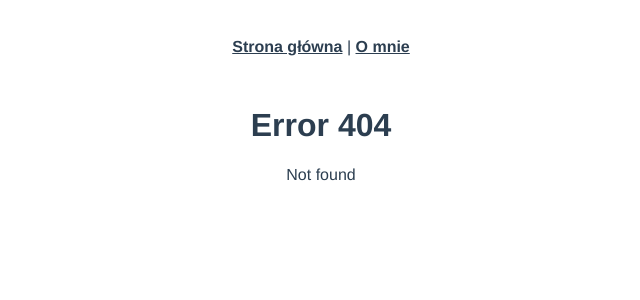
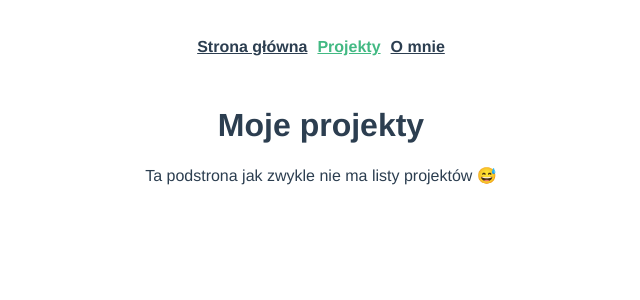
Before and after one commit to kamilniemczycki/kamilcraft.com, a Vue app: page /projects in a window 1280 px wide. Before the commit this address had no page. Shown: the top 300 px of the page, without its empty margins (319-959 px from the left). Built offline with nearby package versions, Linux system fonts and the light colour scheme.

Commit message:
Update web designing

```diff
--- a/public/index.html
+++ b/public/index.html
@@ -5,7 +5,7 @@
     <meta http-equiv="X-UA-Compatible" content="IE=edge">
     <meta name="viewport" content="width=device-width,initial-scale=1.0">
     <link rel="icon" href="<%= BASE_URL %>favicon.ico">
-    <title><%= htmlWebpackPlugin.options.title %></title>
+    <title>KamilCraft.com</title>
   </head>
   <body>
     <noscript>
--- a/src/App.vue
+++ b/src/App.vue
@@ -13,19 +13,6 @@
   text-align: center;
   color: #2c3e50;
 }
-
-#nav {
-  padding: 30px;
-
-  a {
-    font-weight: bold;
-    color: #2c3e50;
-
-    &.router-link-exact-active {
-      color: #42b983;
-    }
-  }
-}
 </style>
 <script>
 import Navigation from '@/components/Navigation.vue'
--- a/src/components/HomePageElement.vue
+++ b/src/components/HomePageElement.vue
@@ -1,13 +1,9 @@
 <template>
   <div class="hello">
-    <h1>{{ msg }}</h1>
+    <h1>{{ $route.meta.title }}</h1>
     <p>Witam na mojej stronie głównej. Wszystkich zainteresowanych oczywiście 😁</p>
   </div>
 </template>
-
-<script>
-
-</script>
 
 <style scoped lang="scss">
   h3 {
--- a/src/components/Navigation.vue
+++ b/src/components/Navigation.vue
@@ -1,6 +1,23 @@
 <template>
   <div id="nav">
-    <router-link to="/">Strona główna</router-link> |
+    <router-link to="/">Strona główna</router-link>
+    <router-link to="/projects">Projekty</router-link>
     <router-link to="/about">O mnie</router-link>
   </div>
 </template>
+
+<style lang="scss">
+#nav {
+  padding: 30px;
+
+  a {
+    padding: 0 5px;
+    font-weight: bold;
+    color: #2c3e50;
+
+    &.router-link-exact-active {
+       color: #42b983;
+    }
+  }
+}
+</style>
--- a/src/router/index.js
+++ b/src/router/index.js
@@ -2,6 +2,7 @@ import Vue from 'vue'
 import VueRouter from 'vue-router'
 import Home from '../views/Home.vue'
 import About from '../views/About.vue'
+import Projects from '../views/Projects.vue'
 import NotFound from '../views/NotFound'
 
 Vue.use(VueRouter)
@@ -10,14 +11,25 @@ const routes = [
   {
     path: '/',
     name: 'Home',
+    meta: {
+      title: 'Witam serdecznie 😊'
+    },
     component: Home
+  },
+  {
+    path: '/projects',
+    name: 'Projects',
+    meta: {
+      title: 'Moje projekty'
+    },
+    component: Projects
   },
   {
     path: '/about',
     name: 'About',
-    // route level code-splitting
-    // this generates a separate chunk (about.[hash].js) for this route
-    // which is lazy-loaded when the route is visited.
+    meta: {
+      title: 'O mnie'
+    },
     component: About
   },
   {
@@ -33,4 +45,10 @@ const router = new VueRouter({
   routes
 })
 
+const title = 'KamilCraft.com'
+router.beforeEach((to, form, next) => {
+  document.title = to.meta.title || title
+  next()
+})
+
 export default router
--- a/src/views/About.vue
+++ b/src/views/About.vue
@@ -1,6 +1,6 @@
 <template>
   <div class="about">
-    <h1>O mnie</h1>
+    <h1>{{ $route.meta.title }}</h1>
     <p>Nazywam się Kamil Niemczycki, jestem studentem kierunku Informatyka o specjalności Programowanie Aplikacji Mobilnych i Internetowych.</p>
     <p>Swoją przygodę w internecie rozpocząłem od nagrywania poradników, które umieszczałem na moim starym kanale youtube Moje Poradniki (wcześniej Niemczycki12). Z czasem zacząłem odczuwać potrzebę wypowiedzenia się, co spowodowało, że utworzyłem drugi kanał NiKCamii (wcześniej KamilNiemczycki), który był miejscem gdzie dodawałem Vlogi.</p>
     <p>Aktualnie zajmuję się projektowaniem i programowaniem aplikacji web w postaci stron www, wykorzystując od strony backend'u język skryptowy PHP. Znam także język znaczników - HTML 5, jego kompana - CSS, jak i podstawy JavaScript(), które są wykorzystwyane w frontend'dzie.</p>
--- a/src/views/Home.vue
+++ b/src/views/Home.vue
@@ -1,7 +1,7 @@
 <template>
   <div class="home">
     <img alt="KamilCraft.com logo" src="https://kamilcraft.com/assets/img/logo.png">
-    <HelloWorld msg="Witam serdecznie 🤗"/>
+    <HelloWorld/>
   </div>
 </template>
 
--- /dev/null
+++ b/src/views/Projects.vue
@@ -0,0 +1,6 @@
+<template>
+  <div class="projects">
+    <h1>{{ $route.meta.title }}</h1>
+    <p>Ta podstrona jak zwykle nie ma listy projektów 😅</p>
+  </div>
+</template>
--- /dev/null
+++ b/vue.config.js
@@ -0,0 +1,5 @@
+module.exports = {
+  publicPath: process.env.NODE_ENV === 'production'
+    ? '/vue/'
+    : '/'
+}
```
Lines whose indentation alone changed are shown as unchanged.
